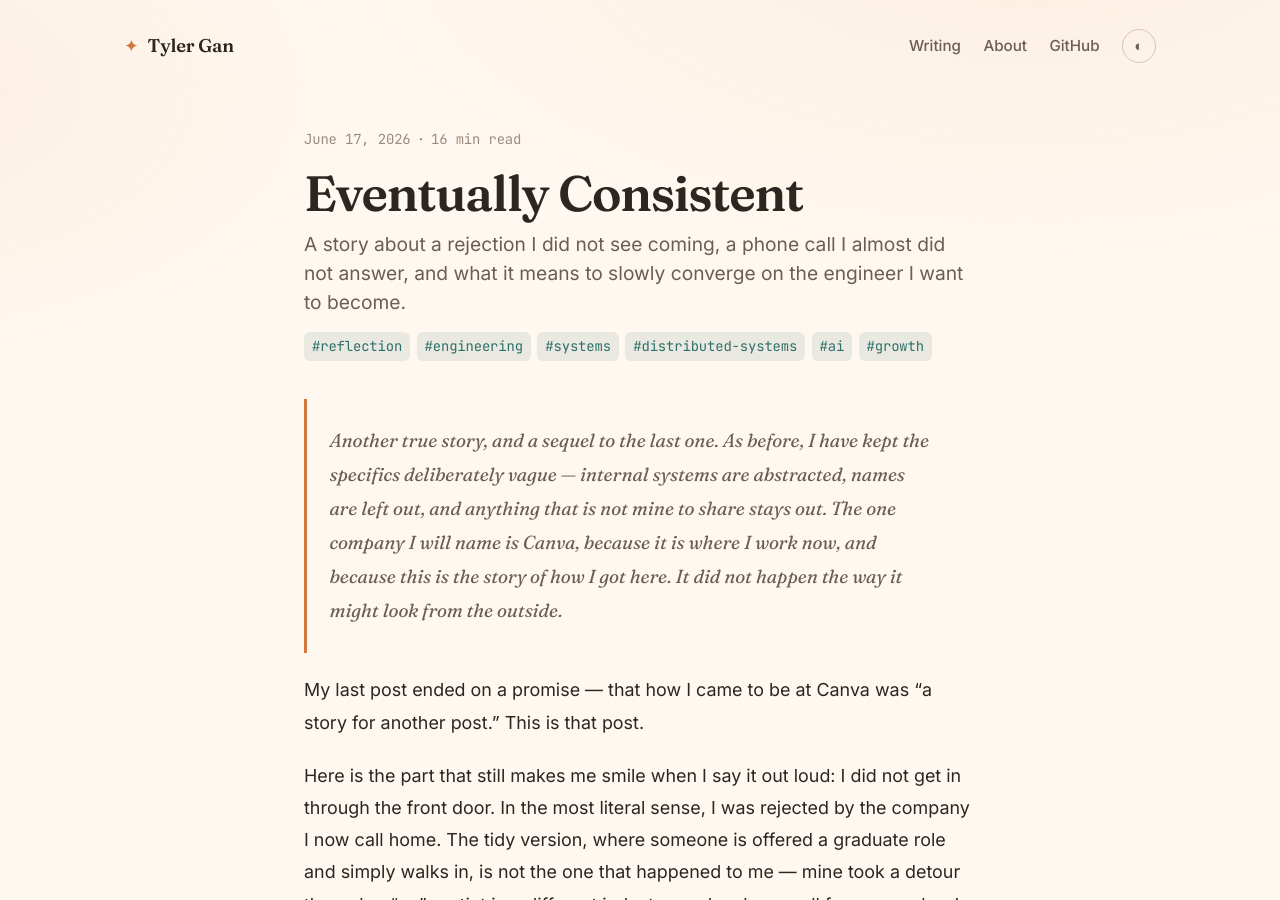
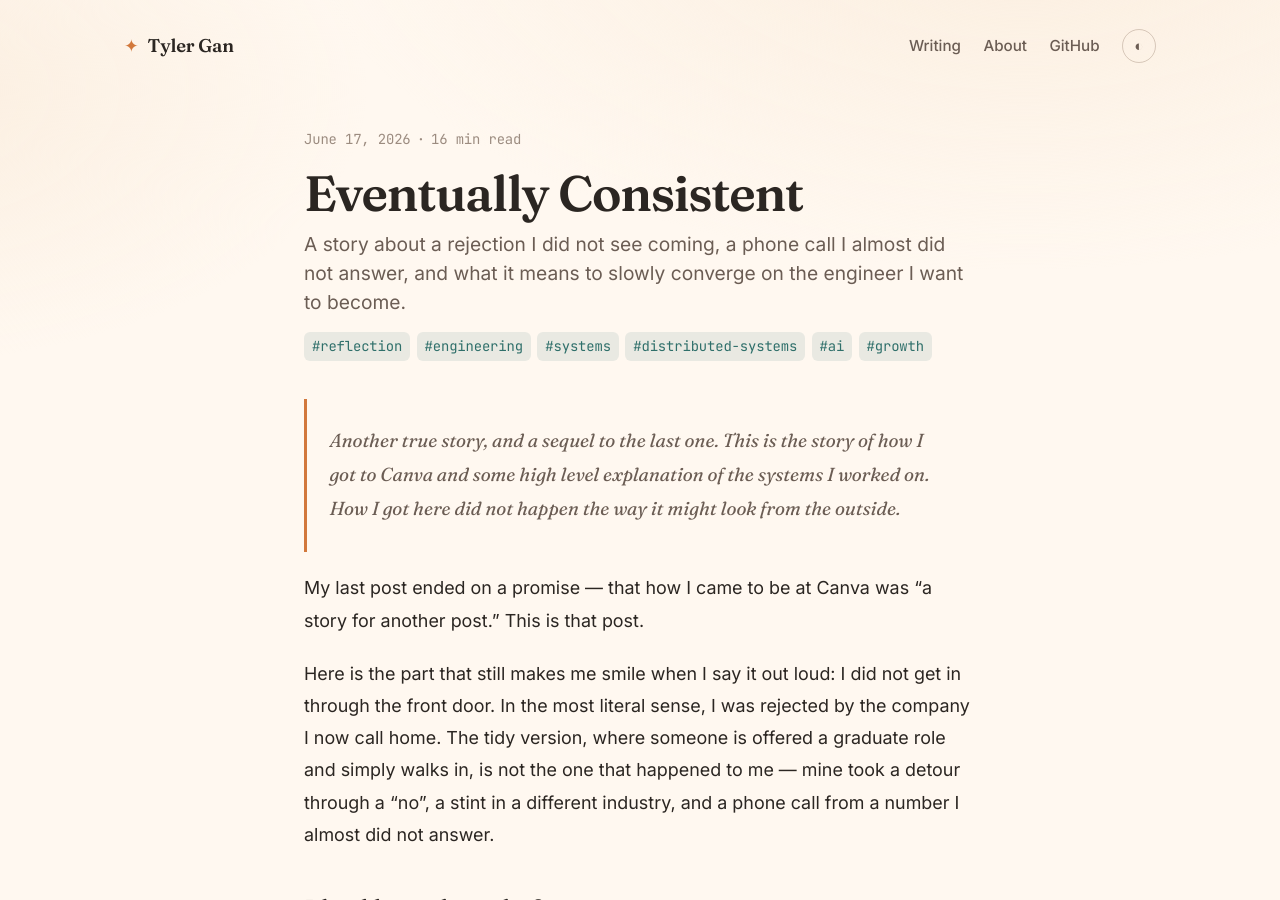
Before and after one commit to tylergan/boamm, a Jekyll site: the page built from _posts/2026-06-17-eventually-consistent.md, in a window 1280 px wide and 900 px high. Built offline with Jekyll 4.4.1, drawn with Linux system fonts in a browser that asks for light colours.

Commit message:
Reword intro note on Eventually Consistent

```diff
--- a/_posts/2026-06-17-eventually-consistent.md
+++ b/_posts/2026-06-17-eventually-consistent.md
@@ -5,7 +5,7 @@ subtitle: "A story about a rejection I did not see coming, a phone call I almost
 tags: [reflection, engineering, systems, distributed-systems, ai, growth]
 ---
 
-> Another true story, and a sequel to the last one. As before, I have kept the specifics deliberately vague — internal systems are abstracted, names are left out, and anything that is not mine to share stays out. The one company I will name is Canva, because it is where I work now, and because this is the story of how I got here. It did not happen the way it might look from the outside.
+> Another true story, and a sequel to the last one. This is the story of how I got to Canva and some high level explanation of the systems I worked on. How I got here did not happen the way it might look from the outside.
 
 My last post ended on a promise — that how I came to be at Canva was "a story for another post." This is that post.
 
```
